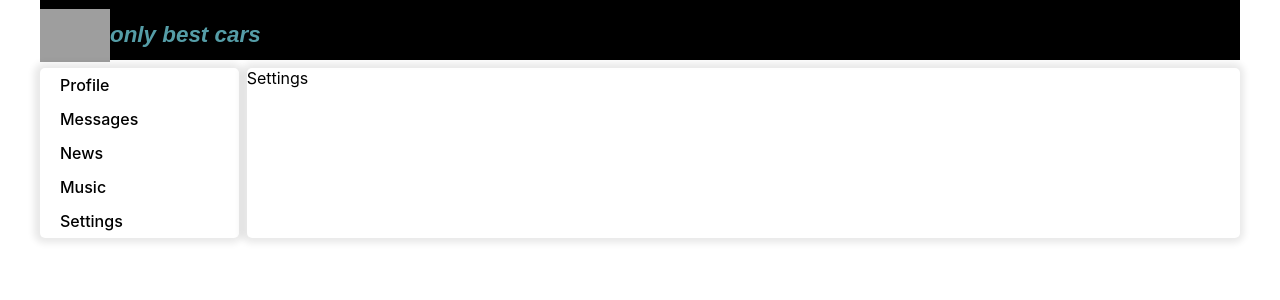
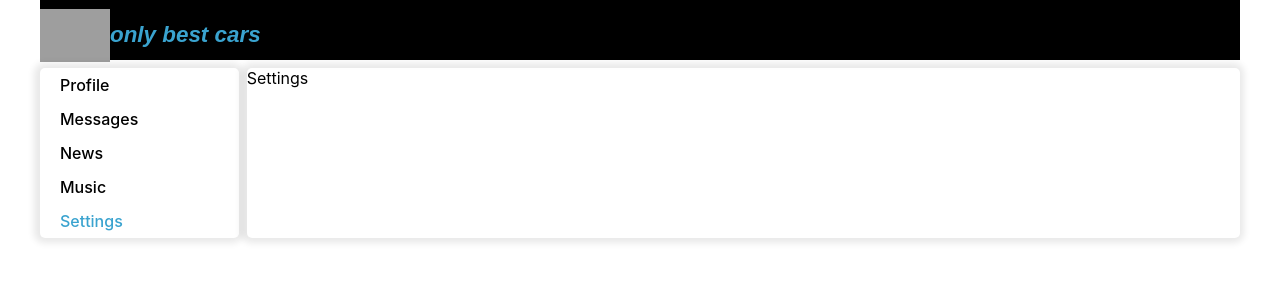
Before and after one commit to MishaCapral/React_social_network, a React (Create React App) app: page /settings in a window 1280 px wide. Shown: the top 300 px of the page. Built offline with nearby package versions, Linux system fonts and the light colour scheme; grey boxes are pictures that could not be loaded.

Commit message:
add component NavLink for navbar

```diff
--- a/src/components/Header/Header.module.css
+++ b/src/components/Header/Header.module.css
@@ -14,7 +14,7 @@
     display: inline;
     font-size: 1.4em;
     font-family: Arial, Helvetica, sans-serif;
-    color: rgb(85, 157, 167);
+    color: rgb(58, 163, 207);;
     font-style: oblique;
     font-weight: 700;
   }
--- a/src/components/Navbar/Navbar.jsx
+++ b/src/components/Navbar/Navbar.jsx
@@ -1,12 +1,24 @@
+import { NavLink } from 'react-router-dom'
 import style from './Navbar.module.css'
 
 const Navbar = ()=> {
   return <nav className={`${style.nav} borderShadow`}>
-<div className={style.item}><a href='/profile'>Profile</a></div>
-<div className={style.item}><a href='/dialogs'>Messages</a></div>
-<div className={style.item}><a href='/news'>News</a></div>
+<div className={style.item}>
+  <NavLink to='/profile' style ={({ isActive}) => ({color: isActive ? 'rgb(58 163 207)' : 'black'})}>Profile</NavLink>
+  </div>
+<div className={style.item}>
+  <NavLink to='/dialogs' style ={({ isActive}) => ({color: isActive ? 'rgb(58 163 207)' : 'black'})}>Messages</NavLink>
+  </div>
+<div className={style.item}>
+  <NavLink to='/news' style ={({ isActive}) => ({color: isActive ? 'rgb(58 163 207)' : 'black'})}>News</NavLink>
+  </div>
+
 <div className={style.item}><a href='#'>Music</a></div>
-<div className={style.item}><a href='/settings'>Settings</a></div>
+
+<div className={style.item}>
+  <NavLink to='/settings' style ={({ isActive}) => ({color: isActive ? 'rgb(58 163 207)' : 'black'})}>Settings</NavLink>
+  </div>
 </nav>
 }
+// 'rgb(58 163 207)'
 export default Navbar
--- a/src/components/Navbar/Navbar.module.css
+++ b/src/components/Navbar/Navbar.module.css
@@ -10,6 +10,6 @@
   font-weight: 500;
 }
 .item:hover{
-  background-color: rgb(220, 220, 220);
+  background-color: rgb(248, 244, 244);
   border-radius: 5px;
 }
--- a/src/components/Profile/MyPosts/MyPosts.jsx
+++ b/src/components/Profile/MyPosts/MyPosts.jsx
@@ -11,7 +11,7 @@ const MyPosts = () => {
 
     <Post message='Hello, world!!!'/>
     <Post message='This is first step in react'/>
-    <Post message='Abracadabra'/>
+    <Post message='Hello busanchik!'/>
 </div>
 }
 export default MyPosts;
```
